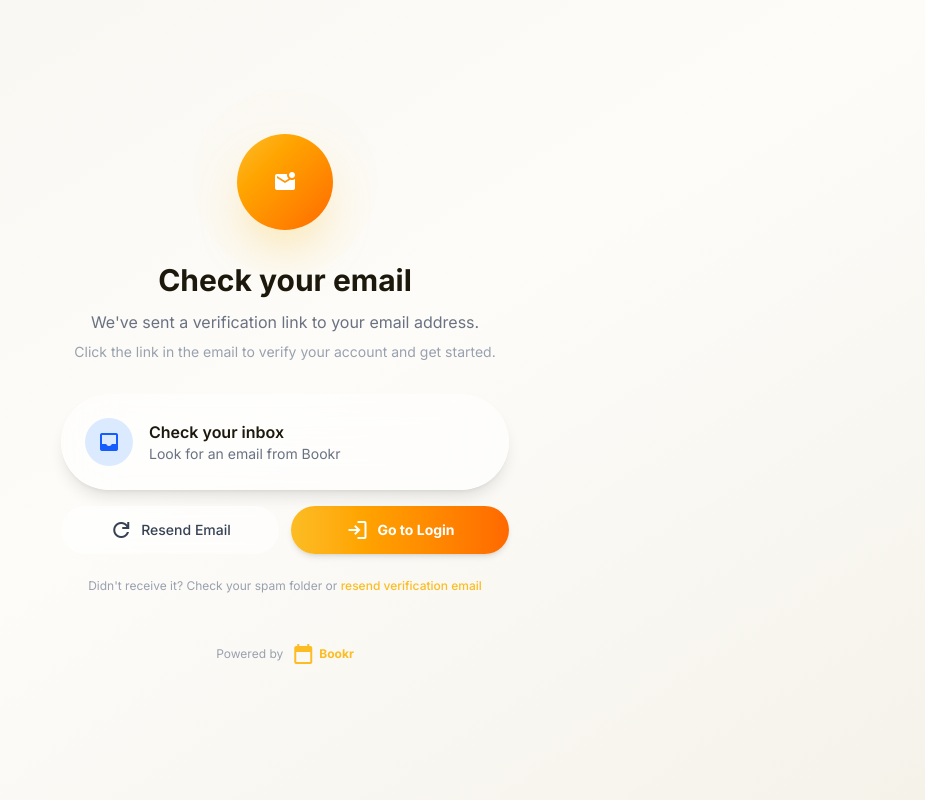
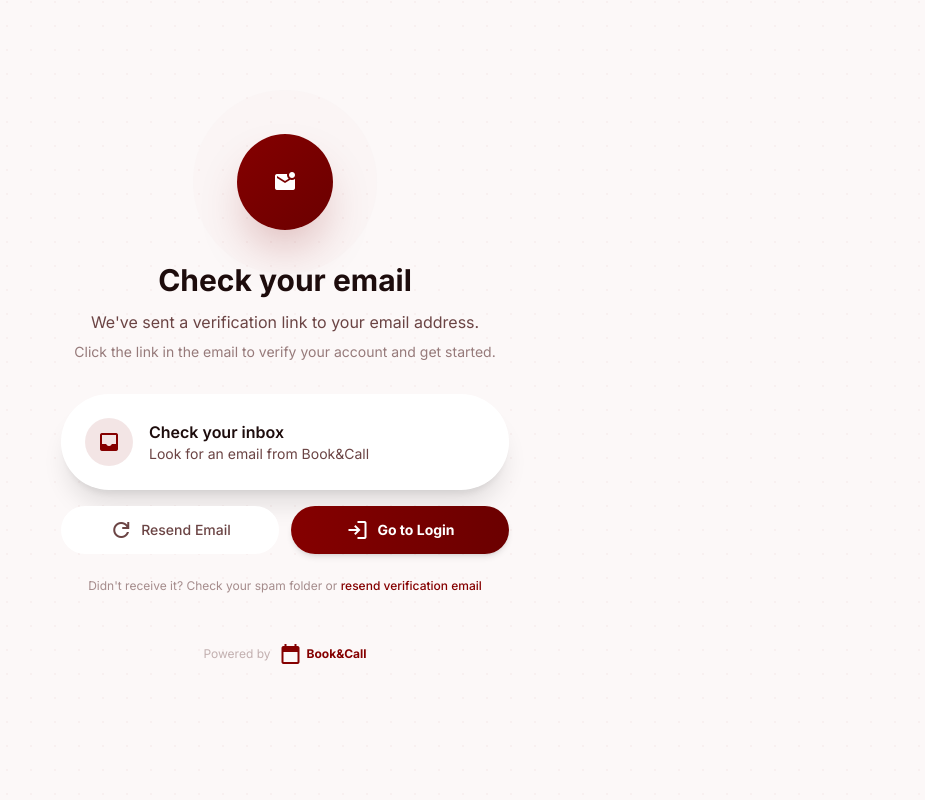
Before and after one commit to pzdevv/bookr, a Next.js app: page /auth/verify-email in a window 1280 px wide. Shown: the whole page, without its empty margins (355-1280 px from the left). Built offline with nearby package versions, Linux system fonts and the light colour scheme; no server answers; a web font is replaced by a local one.

Commit message:
Changed email verification page to new ui

```diff
--- a/src/app/auth/verify-email/page.tsx
+++ b/src/app/auth/verify-email/page.tsx
@@ -38,38 +38,38 @@ export default function VerifyEmailPendingPage() {
     };
 
     return (
-        <div ref={containerRef} className="min-h-screen bg-gradient-to-br from-[#f8f6f0] via-[#fdfcf9] to-[#f5f2ea] flex items-center justify-center p-4 font-[Inter,sans-serif]">
+        <div ref={containerRef} className="min-h-screen bg-[#fcf8f8] flex items-center justify-center p-4 font-[Inter,sans-serif]" style={{ backgroundImage: 'radial-gradient(circle at 2px 2px, rgba(133, 0, 0, 0.03) 1px, transparent 0)', backgroundSize: '24px 24px' }}>
             {/* Background */}
             <div className="fixed inset-0 -z-10">
-                <div className="absolute top-1/3 left-1/2 -translate-x-1/2 w-[600px] h-[600px] bg-[#fbbd23]/20 rounded-full blur-[200px]" />
+                <div className="absolute top-1/3 left-1/2 -translate-x-1/2 w-[600px] h-[600px] bg-[#850000]/5 rounded-full blur-[200px]" />
             </div>
 
             <div className="w-full max-w-md text-center">
                 {/* Icon */}
                 <div className="verify-icon w-24 h-24 mx-auto mb-8 relative">
-                    <div className="absolute inset-0 bg-[#fbbd23]/20 rounded-full animate-ping" />
-                    <div className="relative w-24 h-24 bg-gradient-to-br from-[#fbbd23] to-orange-500 rounded-full flex items-center justify-center shadow-2xl shadow-[#fbbd23]/40">
+                    <div className="absolute inset-0 bg-[#850000]/20 rounded-full animate-ping" />
+                    <div className="relative w-24 h-24 bg-gradient-to-br from-[#850000] to-[#6b0000] rounded-full flex items-center justify-center shadow-2xl shadow-[#850000]/30">
                         <span className="material-symbols-outlined text-white text-5xl">mark_email_unread</span>
                     </div>
                 </div>
 
                 {/* Content */}
                 <div className="verify-content">
-                    <h1 className="text-3xl font-bold text-[#1c180c] mb-3">Check your email</h1>
-                    <p className="text-gray-500 mb-2">We've sent a verification link to your email address.</p>
-                    <p className="text-gray-400 text-sm mb-8">Click the link in the email to verify your account and get started.</p>
+                    <h1 className="text-3xl font-bold text-[#1d0c0c] mb-3">Check your email</h1>
+                    <p className="text-[#6b4444] mb-2">We've sent a verification link to your email address.</p>
+                    <p className="text-[#6b4444]/70 text-sm mb-8">Click the link in the email to verify your account and get started.</p>
                 </div>
 
                 {/* Actions */}
                 <div className="verify-actions space-y-4">
-                    <div className="bg-white/60 backdrop-blur-xl rounded-2xl p-6 shadow-lg">
+                    <div className="bg-white rounded-2xl p-6 shadow-xl border border-[#850000]/10">
                         <div className="flex items-center gap-4 text-left">
-                            <div className="w-12 h-12 bg-blue-100 rounded-xl flex items-center justify-center shrink-0">
-                                <span className="material-symbols-outlined text-blue-600 text-2xl">inbox</span>
+                            <div className="w-12 h-12 bg-[#850000]/10 rounded-xl flex items-center justify-center shrink-0">
+                                <span className="material-symbols-outlined text-[#850000] text-2xl">inbox</span>
                             </div>
                             <div>
-                                <h3 className="font-semibold text-[#1c180c]">Check your inbox</h3>
-                                <p className="text-sm text-gray-500">Look for an email from Bookr</p>
+                                <h3 className="font-semibold text-[#1d0c0c]">Check your inbox</h3>
+                                <p className="text-sm text-[#6b4444]">Look for an email from Book&Call</p>
                             </div>
                         </div>
                     </div>
@@ -77,34 +77,34 @@ export default function VerifyEmailPendingPage() {
                     <div className="flex flex-col sm:flex-row gap-3">
                         <button
                             onClick={handleResendEmail}
-                            className="flex-1 py-3 px-4 rounded-xl bg-white/60 backdrop-blur text-gray-700 font-medium text-sm hover:bg-white/80 transition-all flex items-center justify-center gap-2"
+                            className="flex-1 py-3 px-4 rounded-xl bg-white border border-[#850000]/10 text-[#6b4444] font-medium text-sm hover:bg-[#850000]/5 hover:text-[#850000] transition-all flex items-center justify-center gap-2"
                         >
                             <span className="material-symbols-outlined text-lg">refresh</span>
                             Resend Email
                         </button>
                         <Link
                             href="/auth/login"
-                            className="flex-1 py-3 px-4 rounded-xl bg-gradient-to-r from-[#fbbd23] to-orange-500 text-white font-bold text-sm shadow-md hover:shadow-lg transition-all flex items-center justify-center gap-2"
+                            className="flex-1 py-3 px-4 rounded-xl bg-gradient-to-r from-[#850000] to-[#6b0000] text-white font-bold text-sm shadow-md hover:shadow-lg transition-all flex items-center justify-center gap-2"
                         >
                             <span className="material-symbols-outlined text-lg">login</span>
                             Go to Login
                         </Link>
                     </div>
 
-                    <p className="text-xs text-gray-400 mt-6">
+                    <p className="text-xs text-[#6b4444]/60 mt-6">
                         Didn't receive it? Check your spam folder or{' '}
-                        <button onClick={handleResendEmail} className="text-[#fbbd23] font-medium hover:underline">
+                        <button onClick={handleResendEmail} className="text-[#850000] font-medium hover:underline">
                             resend verification email
                         </button>
                     </p>
                 </div>
 
                 {/* Footer */}
-                <p className="mt-12 text-gray-400 text-xs flex items-center justify-center gap-2">
+                <p className="mt-12 text-[#6b4444]/40 text-xs flex items-center justify-center gap-2">
                     Powered by
-                    <span className="flex items-center gap-1 text-[#fbbd23] font-bold">
+                    <span className="flex items-center gap-1 text-[#850000] font-bold">
                         <span className="material-symbols-outlined text-base">calendar_today</span>
-                        Bookr
+                        Book&Call
                     </span>
                 </p>
             </div>
--- a/src/app/auth/verify/page.tsx
+++ b/src/app/auth/verify/page.tsx
@@ -38,20 +38,20 @@ function VerifyContent() {
     }, [searchParams, router]);
 
     return (
-        <div className="min-h-screen bg-gradient-to-br from-[#0f0f0f] via-[#1a1a1a] to-[#0f0f0f] flex items-center justify-center p-4 font-[Inter,sans-serif]">
+        <div className="min-h-screen bg-[#fcf8f8] flex items-center justify-center p-4 font-[Inter,sans-serif]" style={{ backgroundImage: 'radial-gradient(circle at 2px 2px, rgba(133, 0, 0, 0.03) 1px, transparent 0)', backgroundSize: '24px 24px' }}>
             <div className="fixed inset-0 overflow-hidden pointer-events-none">
-                <div className="absolute top-1/2 left-1/2 -translate-x-1/2 -translate-y-1/2 w-[600px] h-[600px] bg-[#fbbd23]/10 rounded-full blur-[200px]" />
+                <div className="absolute top-1/2 left-1/2 -translate-x-1/2 -translate-y-1/2 w-[600px] h-[600px] bg-[#850000]/5 rounded-full blur-[200px]" />
             </div>
 
             <div className="w-full max-w-md relative z-10">
-                <div className="bg-white/5 backdrop-blur-xl rounded-3xl border border-white/10 p-10 text-center shadow-2xl">
+                <div className="bg-white rounded-3xl border border-[#850000]/10 p-10 text-center shadow-xl">
                     {status === 'loading' && (
                         <>
                             <div className="w-20 h-20 mx-auto mb-6 flex items-center justify-center">
-                                <div className="w-16 h-16 border-4 border-[#fbbd23] border-t-transparent rounded-full animate-spin" />
+                                <div className="w-16 h-16 border-4 border-[#850000] border-t-transparent rounded-full animate-spin" />
                             </div>
-                            <h1 className="text-2xl font-bold text-white mb-3">Verifying Email</h1>
-                            <p className="text-gray-400">{message}</p>
+                            <h1 className="text-2xl font-bold text-[#1d0c0c] mb-3">Verifying Email</h1>
+                            <p className="text-[#6b4444]">{message}</p>
                         </>
                     )}
 
@@ -63,22 +63,22 @@ function VerifyContent() {
                                     <span className="material-symbols-outlined text-white text-5xl">check</span>
                                 </div>
                             </div>
-                            <h1 className="text-2xl font-bold text-white mb-3">Email Verified!</h1>
-                            <p className="text-gray-400 mb-6">{message}</p>
-                            <p className="text-sm text-gray-500">Redirecting to dashboard...</p>
+                            <h1 className="text-2xl font-bold text-[#1d0c0c] mb-3">Email Verified!</h1>
+                            <p className="text-[#6b4444] mb-6">{message}</p>
+                            <p className="text-sm text-[#6b4444]/60">Redirecting to dashboard...</p>
                         </>
                     )}
 
                     {status === 'error' && (
                         <>
-                            <div className="w-24 h-24 mx-auto mb-8 rounded-full bg-red-500/20 flex items-center justify-center">
-                                <span className="material-symbols-outlined text-red-400 text-5xl">error</span>
+                            <div className="w-24 h-24 mx-auto mb-8 rounded-full bg-red-100 flex items-center justify-center">
+                                <span className="material-symbols-outlined text-red-500 text-5xl">error</span>
                             </div>
-                            <h1 className="text-2xl font-bold text-white mb-3">Verification Failed</h1>
-                            <p className="text-gray-400 mb-8">{message}</p>
+                            <h1 className="text-2xl font-bold text-[#1d0c0c] mb-3">Verification Failed</h1>
+                            <p className="text-[#6b4444] mb-8">{message}</p>
                             <Link
                                 href="/dashboard"
-                                className="inline-flex items-center gap-2 px-6 py-3 bg-[#fbbd23] text-[#1c180c] font-bold rounded-xl hover:shadow-lg hover:shadow-[#fbbd23]/20 transition-all"
+                                className="inline-flex items-center gap-2 px-6 py-3 bg-[#850000] text-white font-bold rounded-xl hover:shadow-lg hover:shadow-[#850000]/20 hover:bg-[#6b0000] transition-all"
                             >
                                 Go to Dashboard
                             </Link>
@@ -86,11 +86,11 @@ function VerifyContent() {
                     )}
                 </div>
 
-                <p className="mt-8 text-center text-gray-500 text-sm flex items-center justify-center gap-2">
+                <p className="mt-8 text-center text-[#6b4444]/40 text-sm flex items-center justify-center gap-2">
                     Powered by
-                    <span className="flex items-center gap-1.5 text-[#fbbd23] font-bold">
+                    <span className="flex items-center gap-1.5 text-[#850000] font-bold">
                         <span className="material-symbols-outlined text-lg">calendar_today</span>
-                        Bookr
+                        Book&Call
                     </span>
                 </p>
             </div>
@@ -101,8 +101,8 @@ function VerifyContent() {
 export default function VerifyPage() {
     return (
         <Suspense fallback={
-            <div className="min-h-screen bg-gradient-to-br from-[#0f0f0f] via-[#1a1a1a] to-[#0f0f0f] flex items-center justify-center">
-                <div className="w-12 h-12 border-4 border-[#fbbd23] border-t-transparent rounded-full animate-spin" />
+            <div className="min-h-screen bg-[#fcf8f8] flex items-center justify-center">
+                <div className="w-12 h-12 border-4 border-[#850000] border-t-transparent rounded-full animate-spin" />
             </div>
         }>
             <VerifyContent />
```
